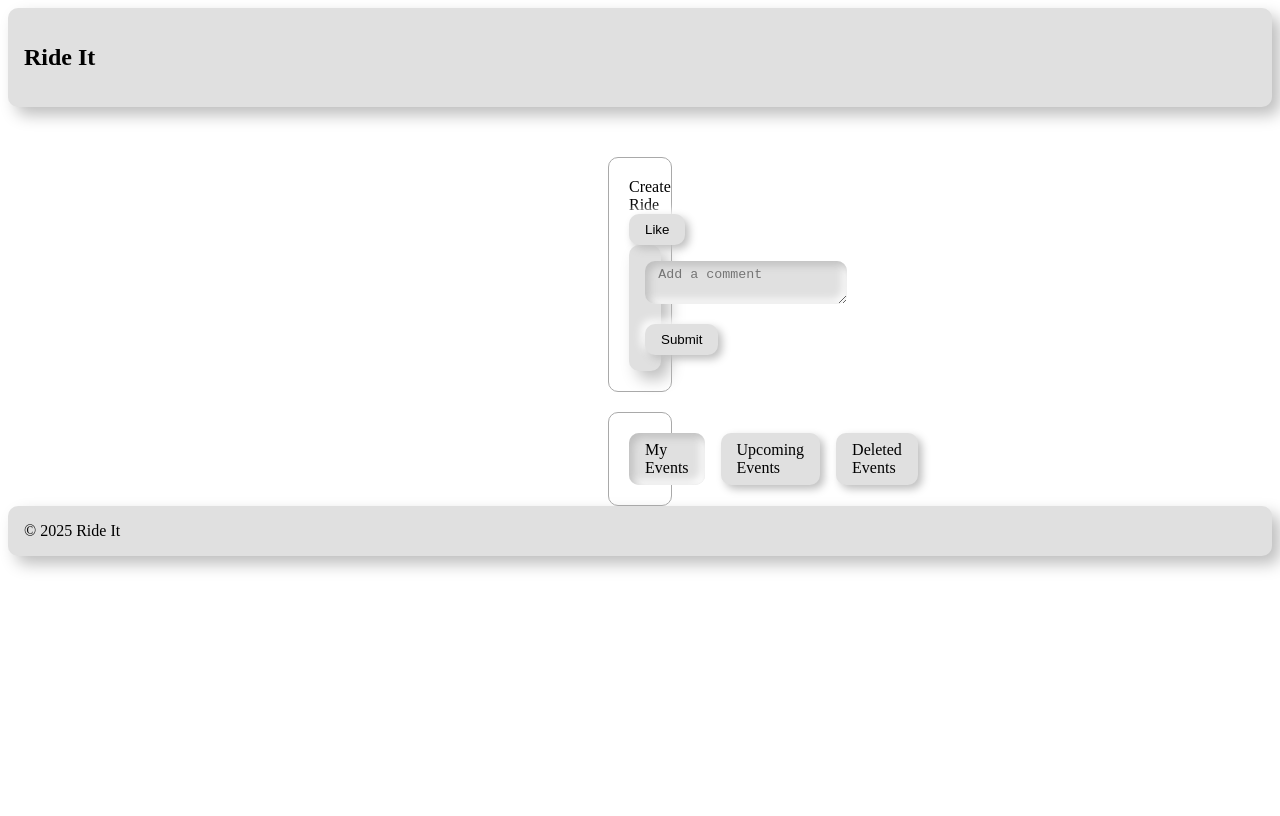
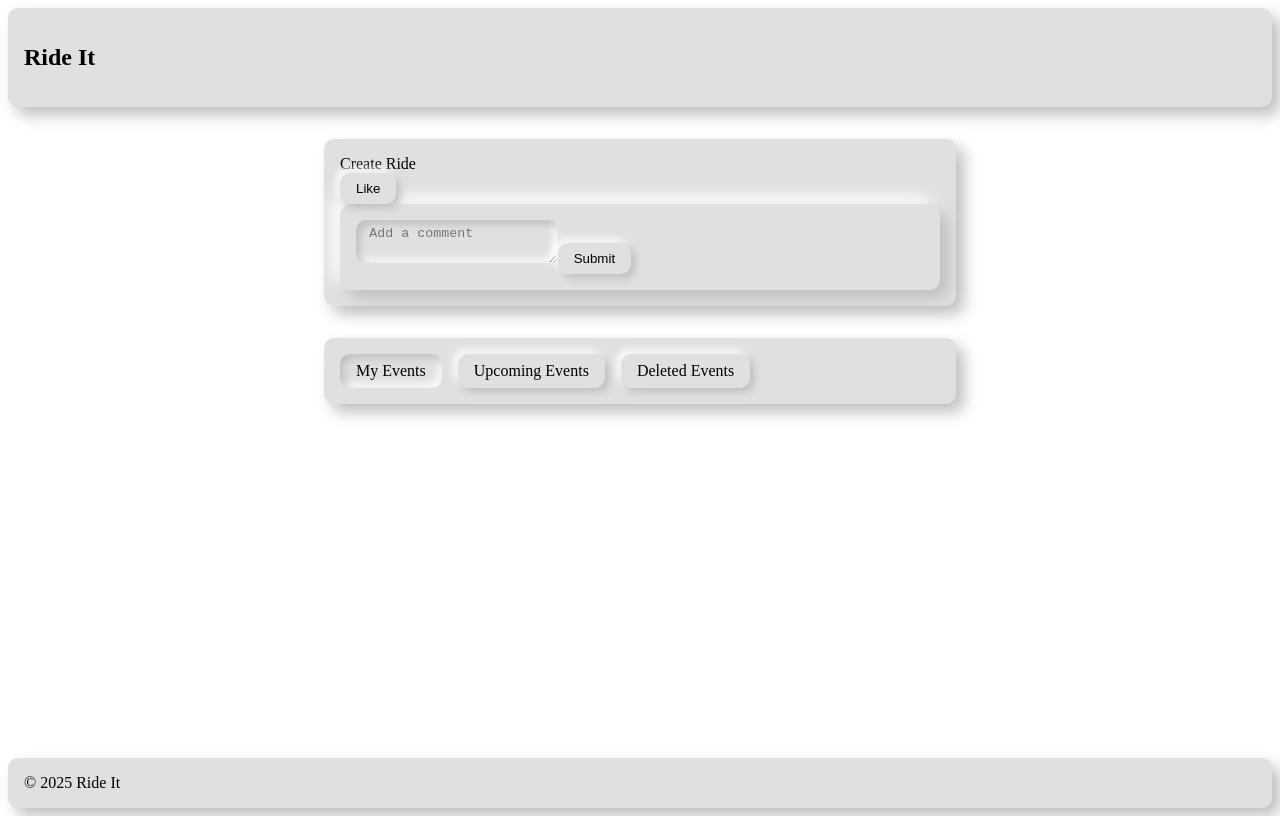
Before and after one commit to githubakarsh/ride-it, a React (Vite) app in the folder ride-it-web/: page / in a window 1280 px wide. Built offline with nearby package versions, Linux system fonts and the light colour scheme.

Commit message:
Apply neomorphic layout with sticky header

```diff
--- a/ride-it-web/src/App.tsx
+++ b/ride-it-web/src/App.tsx
@@ -1,43 +1,24 @@
-import { Footer } from './components/Footer';
-import { HeaderNavigation } from './components/HeaderNavigation';
-import { Tabs } from './components/Tabs';
+import { Footer } from './components/Footer'
+import { HeaderNavigation } from './components/HeaderNavigation'
+import { Tabs } from './components/Tabs'
 import { UseHelmet } from './hooks/UseHelmet'
 import { Rides } from './pages/Rides'
+
 function App() {
-  UseHelmet("Ride it");
+  UseHelmet('Ride it')
   return (
-    <>
-    <HeaderNavigation />
-     <div style={{
-      marginLeft: 600,
-      marginRight: 600,
-      height: 'auto',
-      padding: 20,
-      border: '1px solid darkgray',
-      width: 'auto',
-      marginTop: 50,
-      position: 'relative',
-      borderRadius: '10px'
-    }}>
-     <Rides />
+    <div className="neo-layout">
+      <HeaderNavigation />
+      <main className="neo-main">
+        <div className="neo-container" style={{ margin: '2rem auto', maxWidth: '600px' }}>
+          <Rides />
+        </div>
+        <div className="neo-container" style={{ margin: '2rem auto', maxWidth: '600px' }}>
+          <Tabs />
+        </div>
+      </main>
+      <Footer />
     </div>
-    <div style={{
-      marginLeft: 600,
-      marginRight: 600,
-      height: 'auto',
-      padding: 20,
-      border: '1px solid darkgray',
-      width: 'auto',
-      marginTop: 20,
-      position: 'relative',
-      borderRadius: '10px'
-    }}>
-     <div><Tabs /></div>
-    </div>
-
-    <Footer />
-    </>
-
   )
 }
 
--- a/ride-it-web/src/components/HeaderNavigation.tsx
+++ b/ride-it-web/src/components/HeaderNavigation.tsx
@@ -1,6 +1,6 @@
 export const HeaderNavigation = () => {
   return (
-    <header className="neo-header">
+    <header className="neo-header neo-sticky">
       <h2>Ride It</h2>
     </header>
   )
--- a/ride-it-web/src/styles/neomorphism.css
+++ b/ride-it-web/src/styles/neomorphism.css
@@ -103,3 +103,19 @@
               -8px -8px 16px var(--neo-shadow-light);
   padding: 1rem;
 }
+
+.neo-layout {
+  display: flex;
+  flex-direction: column;
+  min-height: 100vh;
+}
+
+.neo-main {
+  flex: 1;
+}
+
+.neo-sticky {
+  position: sticky;
+  top: 0;
+  z-index: 1000;
+}
```
